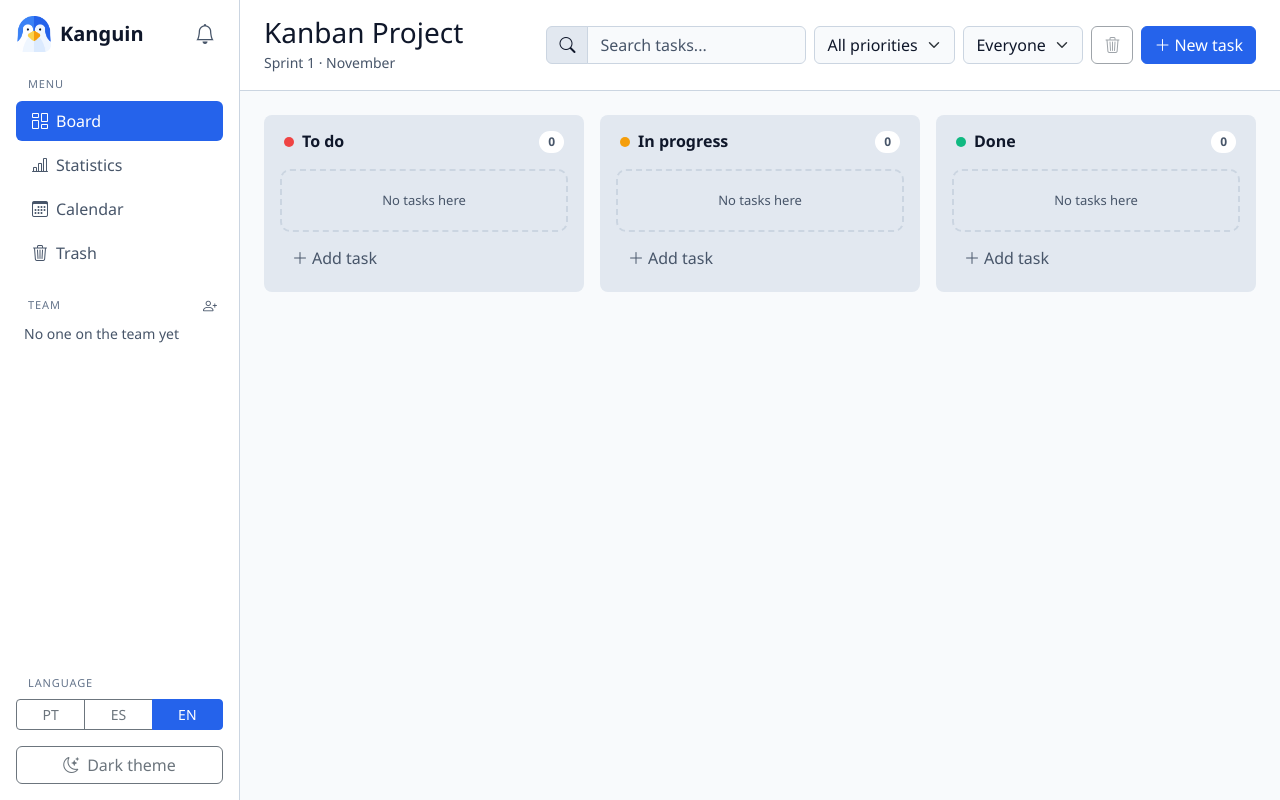
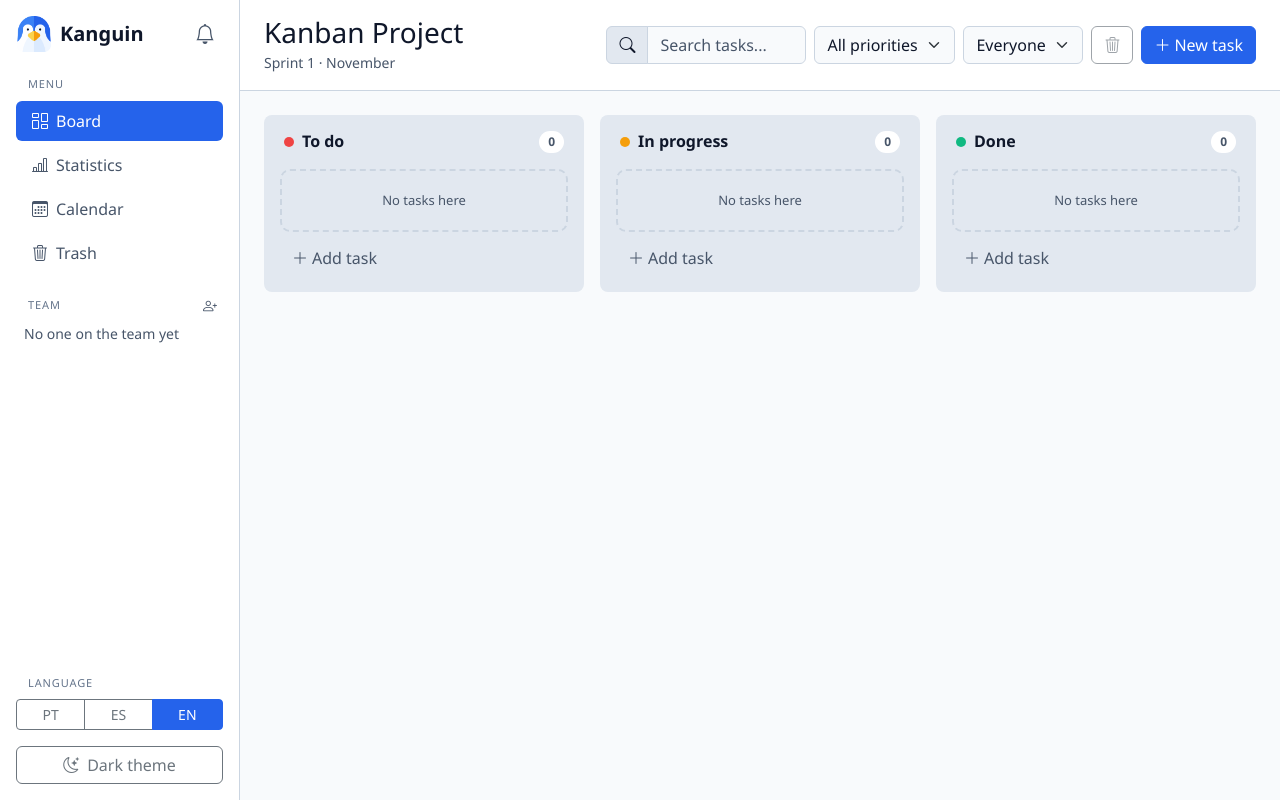
Before and after one commit to lucasomena920-lab/kanguin-colaborativo, a React (Vite) app: page / in a window 1280 px wide. Built offline with nearby package versions, Linux system fonts and the light colour scheme.

Commit message:
README com prints e GIF

```diff
--- a/src/index.css
+++ b/src/index.css
@@ -122,7 +122,9 @@
 }
 
 .busca {
-  max-width: 260px;
+  /* A busca encolhe (até 140px) antes de empurrar os botões para a linha de baixo */
+  flex: 0 1 200px;
+  min-width: 140px;
 }
 
 /* ===== Quadro e colunas ===== */
```
Also changed, not shown: 11 other files (tests, documents, lock files or other folders).
